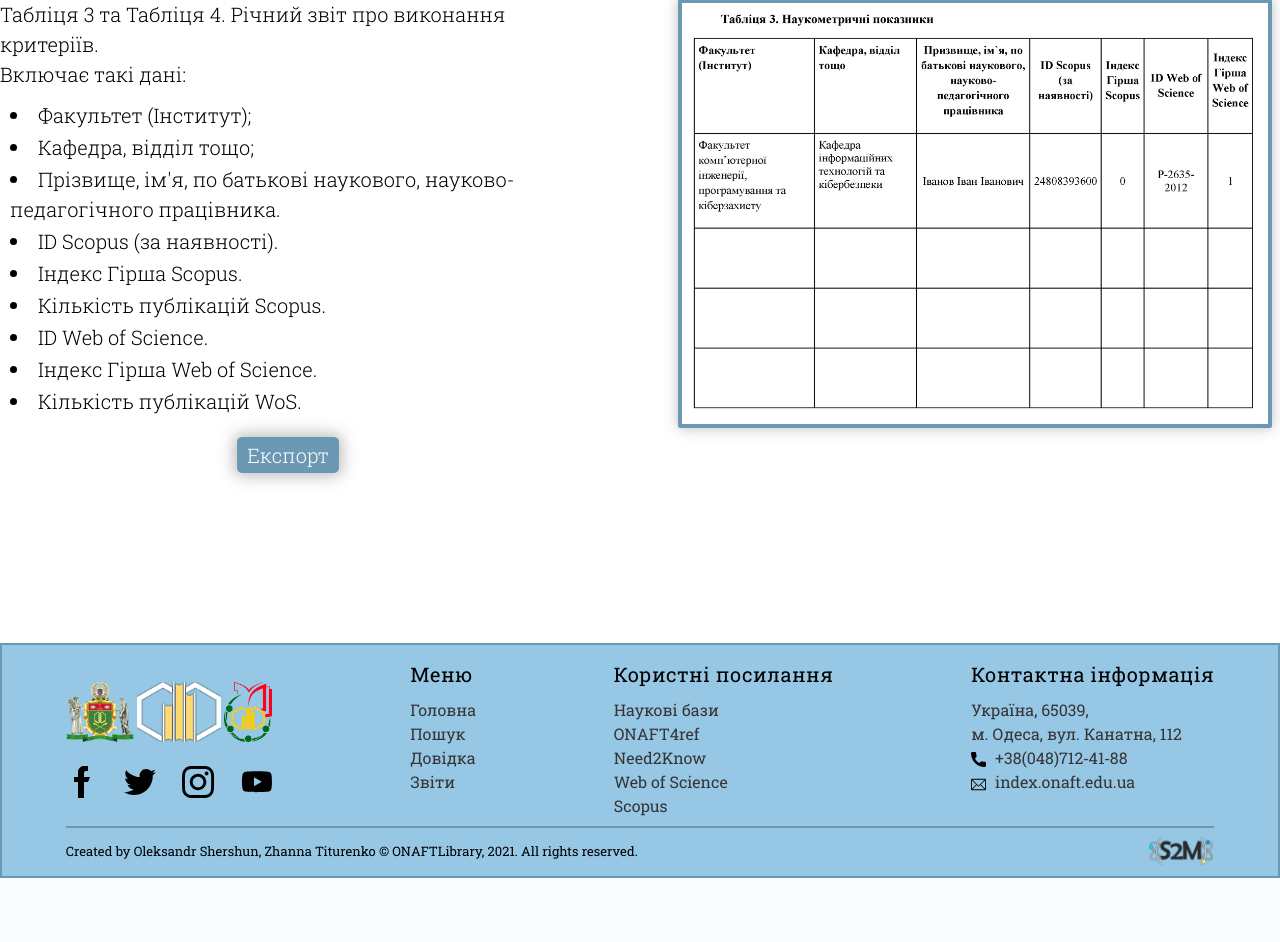
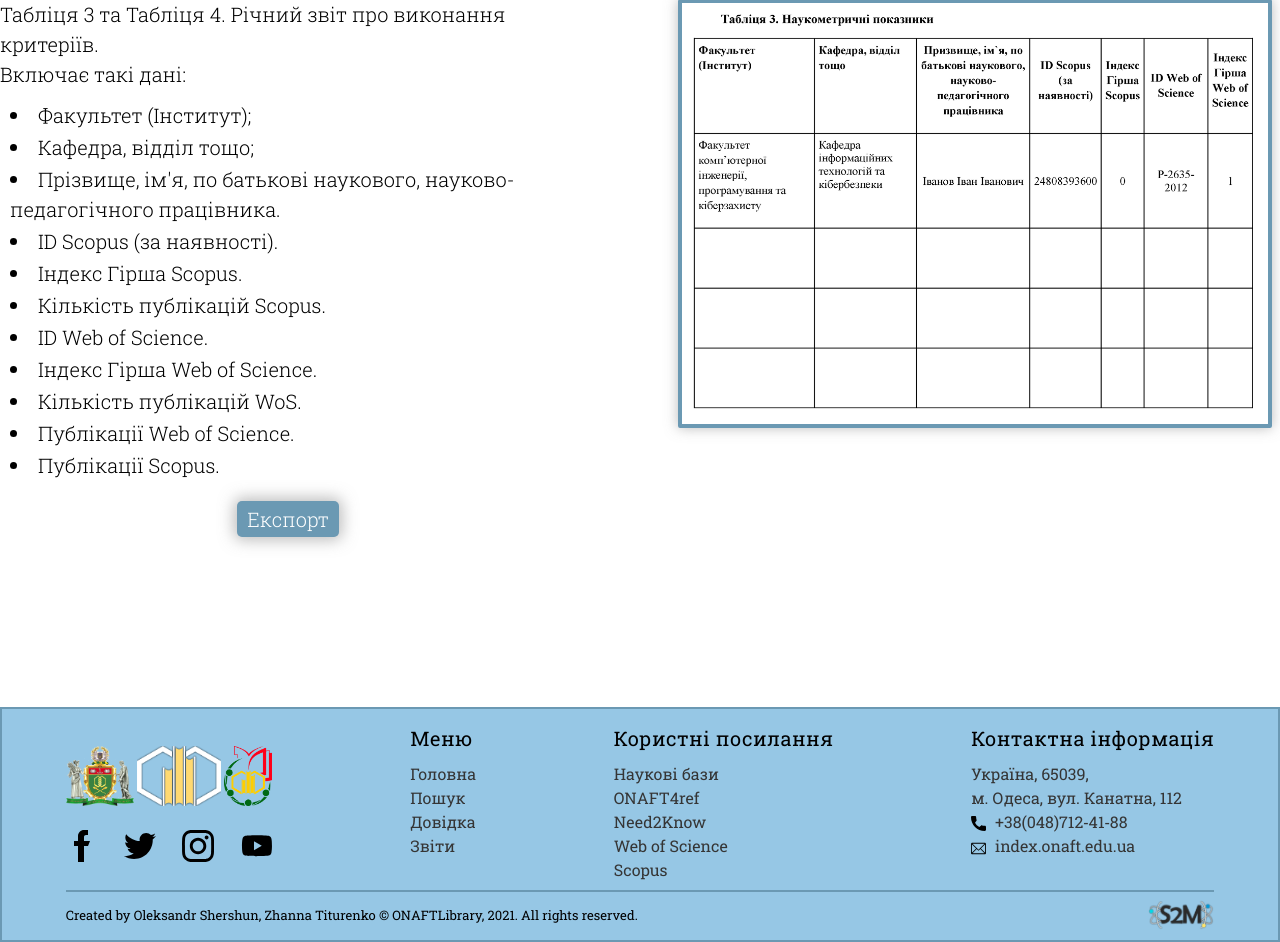
Before and after one commit to AShershun/s2m, a Django app: template templates/reportPage.html in a window 1280 px wide. Shown: the part 269-1211 px from the top of the page. Before the commit the page ends 1147 px from the top, so only its background shows below. Run offline with Django 3.2, Linux system fonts and the light colour scheme; the template is opened without the code that fills it, so the values that code supplies are empty.

Commit message:
change report page

```diff
--- a/templates/reportPage.html
+++ b/templates/reportPage.html
@@ -31,6 +31,12 @@
             <li class="report_information_list_item">
                 Кількість публікацій WoS.
             </li>
+            <li class="report_information_list_item">
+                Публікації Web of Science.
+            </li>
+            <li class="report_information_list_item">
+                Публікації Scopus.
+            </li>
         </div>
         <div class="report_export_button_block">
             <button class="report_export_button">
```
